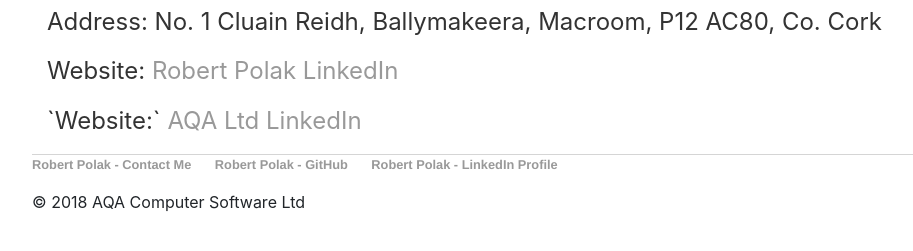
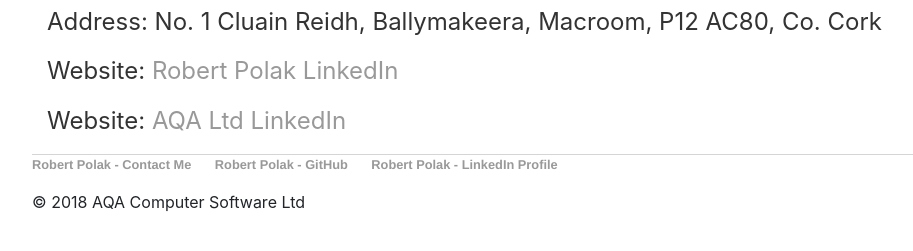
Before and after one commit to robertpolak1968/robertpolak1968.github.io, a Jekyll site: the page built from contact.html, in a window 1280 px wide. Shown: the part 460-711 px from the top of the page, without its empty margins (160-1073 px from the left). Built offline with Jekyll 4.4.1, drawn with Linux system fonts in a browser that asks for light colours; nearby versions of some CDN libraries.

```diff
--- a/contact.html
+++ b/contact.html
@@ -14,4 +14,4 @@ title: Robert Polak - AQA Computer Software Ltd - Contact Page
 <p>Skype: robertpolakirl</p>
 <p>Address: No. 1 Cluain Reidh, Ballymakeera, Macroom, P12 AC80, Co. Cork</p>
 <p>Website: <a href="https://www.linkedin.com/in/robertpolak1968/" target="_blank">Robert Polak LinkedIn</a></p>
-<p>`Website:` <a href="https://www.linkedin.com/company/aqacomputersoftwareltd" target="_blank">AQA Ltd LinkedIn</a></p>
+<p>Website: <a href="https://www.linkedin.com/company/aqacomputersoftwareltd" target="_blank">AQA Ltd LinkedIn</a></p>
```
